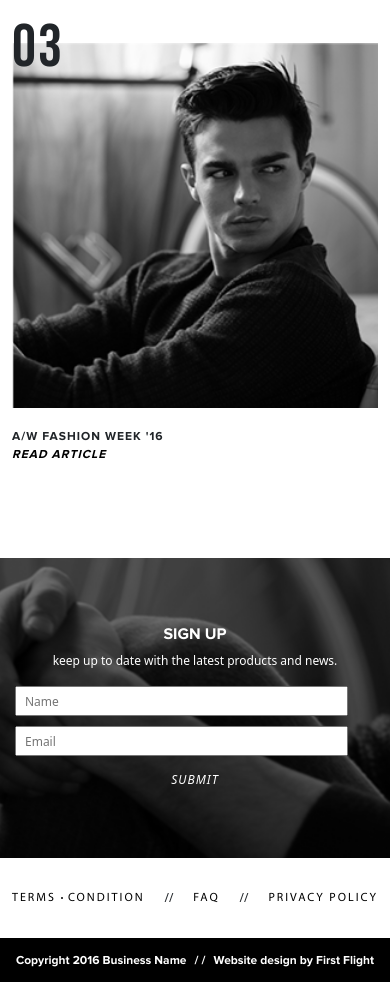
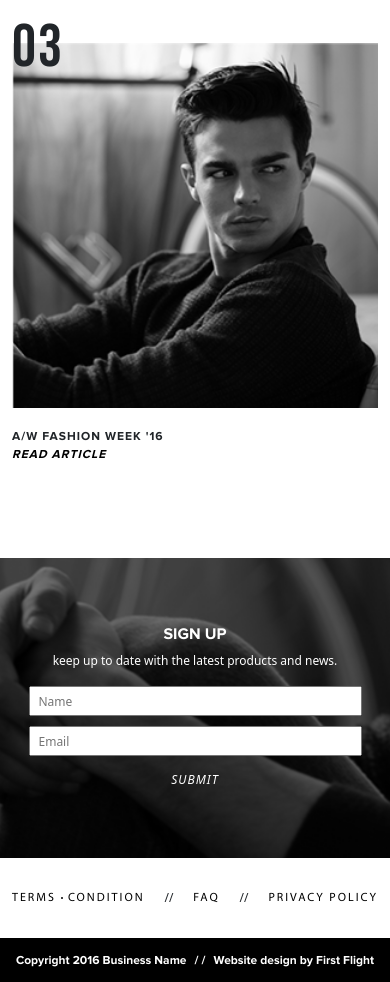
Before and after one commit to shubhamnegi2/blankandco, a plain HTML site: page index.html in a window 390 px wide. Shown: the part 2502-3484 px from the top of the page. Drawn offline with nearby package versions, Linux system fonts and the light colour scheme; files whose address does not match are found by name.

Commit message:
Add files via upload

```diff
--- a/css/index.scss
+++ b/css/index.scss
@@ -392,6 +392,10 @@ footer {
     .TopBanner .bannerTitle {
         margin-top: -25px;
     }
+
+    .newsLatter .rightSec form .formGroup{
+        text-align: center;
+    }
 }
 @media screen and (max-width: 400px) {
     header .logo {
```
Also changed, not shown: css/index.css, 1 other file.
